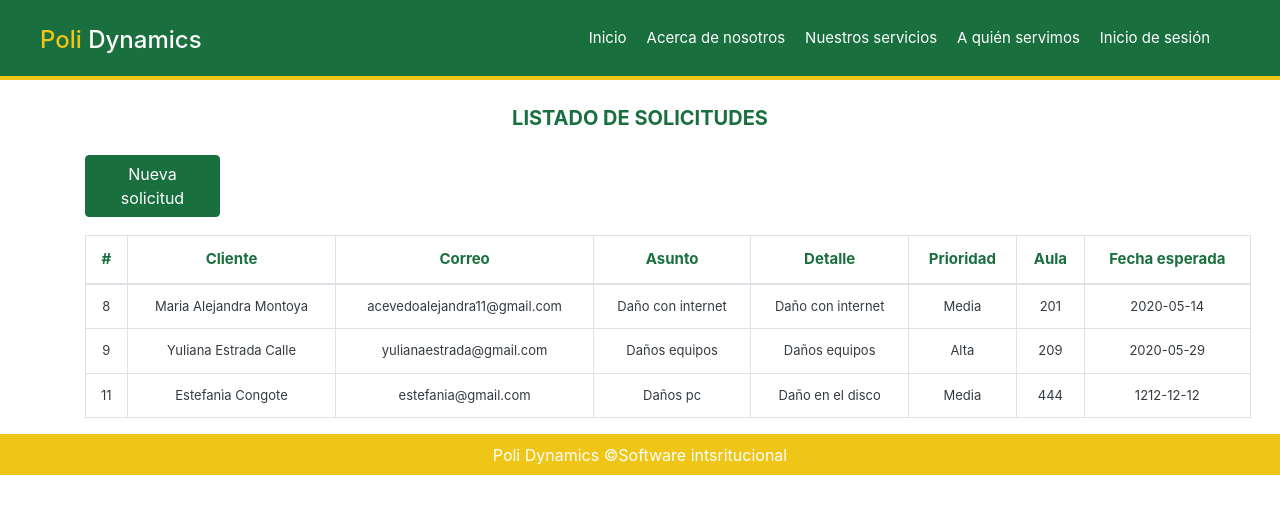
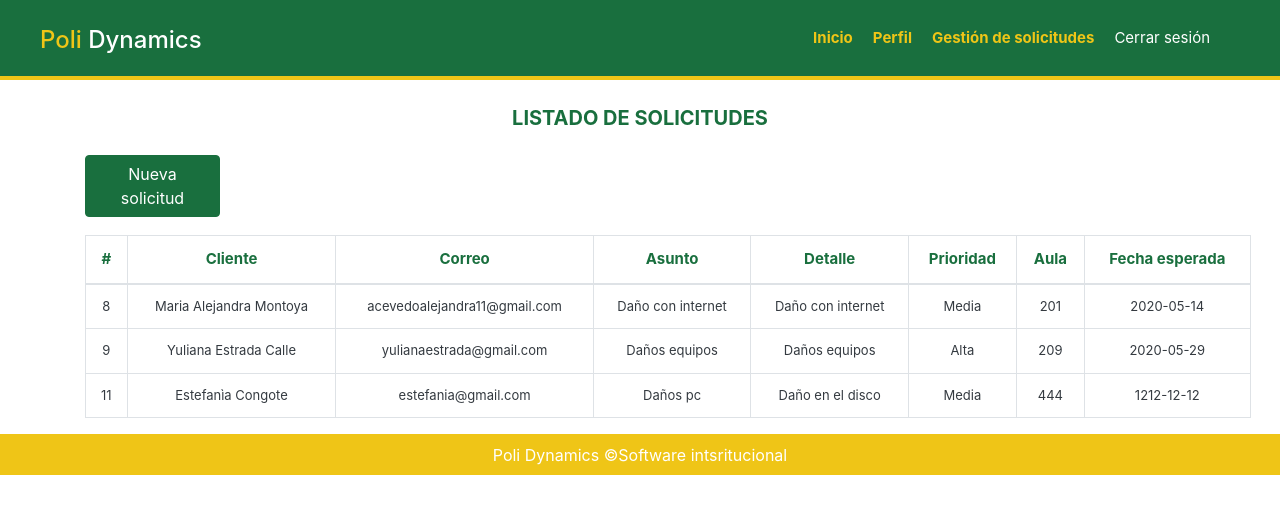
Before and after one commit to alejandra23181/COORDINACION-POLITECNICO, a React (Create React App) app in the folder helpdesk/: page /Usuario in a window 1280 px wide. Shown: the top 514 px of the page. Built offline with nearby package versions, Linux system fonts and the light colour scheme; data requests are answered from the project's data file; sample sign-in values are in the browser's storage.

Commit message:
Se realiza menús, perfiles, gestión perfil

```diff
--- a/helpdesk/src/components/Menu/Menu2.jsx
+++ b/helpdesk/src/components/Menu/MenuAdministrador.jsx
@@ -3,14 +3,21 @@ import "../styles/Menu.scss";
 import { NavLink } from 'react-router-dom';
 
 
-function Menu2 () {
+function MenuAdministrador () {
     const items = [
         {
             name:'Inicio',
+            path:'/Administrador'
+        }, {
+            name:'Gestión disponibilidad',
+            path:'/Administrador'
+        }, {
+            name:'Administrar solicitudes',
+            path:'/Administrador'
+        }
+        , {
+            name:'Cerrar sesión',
             path:'/'
-        }, {
-            name:'Solicitudes',
-            path:'/solicitudes'
         }
     ]
 
@@ -28,4 +35,4 @@ function Menu2 () {
     );
 }
 
-export default Menu2;
+export default MenuAdministrador;
--- /dev/null
+++ b/helpdesk/src/components/Menu/MenuUsuario.jsx
@@ -0,0 +1,38 @@
+import React from 'react';
+import "../styles/Menu.scss";
+import { NavLink } from 'react-router-dom';
+
+
+function MenuUsuario () {
+    const items = [
+        {
+            name:'Inicio',
+            path:'/Usuario'
+        }, {
+            name:'Perfil',
+            path:'/Usuario'
+        }, {
+            name:'Gestión de solicitudes',
+            path:'/Usuario'
+        }
+        , {
+            name:'Cerrar sesión',
+            path:'/'
+        }
+    ]
+
+    return (
+        <header className="cp-menu" >
+            <div className="cp-container">
+                <h5 className="cp-title"><span>Poli</span> Dynamics</h5>
+                <nav className="cp-nav">
+                    {items.map( (item, index) => (
+                        <NavLink exact={true} key={index} activeClassName="cp-item-active"  className="cp-item" to={item.path}>{item.name}</NavLink>
+                    ) )}
+                </nav>
+            </div>
+        </header>
+    );
+}
+
+export default MenuUsuario;
--- a/helpdesk/src/containers/Menu.js
+++ b/helpdesk/src/containers/Menu.js
@@ -6,7 +6,6 @@ import NuestrosServicios from '../pages/nuestros-servicios/NuestrosServicios';
 import Nosotros from '../pages/nosotros/Nosotros';
 import Servimos from '../pages/servimos/Servimos';
 import Footer from '../components/Footer/Footer';
-import Menu1 from '../components/Menu/Menu'
 import PrivateRoute from '../Auth';
 import CRUDSolicitud from '../pages/solicitud/CRUDSolicitud';
 import Login from '../pages/login/Login';
@@ -16,19 +15,19 @@ import Usuario from '../pages/login/Usuario';
 function Menu() {
   return (
     <Router>
-      <Menu1 />
       <Switch>
         <Route path="/nosotros" component={Nosotros} />
         <Route path="/nuestros-servicios" component={NuestrosServicios} />
         <Route path="/a-quien-servimos" component={Servimos} />
         <PrivateRoute path="/solicitudes" component={CRUDSolicitud} />
         <Route path="/login" component={Login} />
-        <Route path="/Administrador" component={Administrador} />
-        <Route path="/Usuario" component={Usuario} />
+        <PrivateRoute path="/Administrador" component={Administrador} />
+        <PrivateRoute path="/Usuario" component={Usuario} />
         <Route path="/" component={Home} />
       </Switch>
       <Footer />
     </Router>
+
   );
 }
 
--- a/helpdesk/src/pages/home/Home.jsx
+++ b/helpdesk/src/pages/home/Home.jsx
@@ -1,13 +1,14 @@
 import React from 'react';
 import Carrusel from '../../components/Carrusel/Carrusel';
 import '../../components/styles/home.scss';
-
+import Menu from '../../components/Menu/Menu';
 
 export default function Home() {
 
 
     return (
         <main className="cp-home" role="main">
+            <Menu />
             <Carrusel />
             <section className='cp-home-container'>
                 <article className='cp-article' >
--- a/helpdesk/src/pages/login/Administrador.js
+++ b/helpdesk/src/pages/login/Administrador.js
@@ -2,7 +2,7 @@ import React, { Component } from "react";
 import '../../components/styles/Solicitudes.css';
 import axios from 'axios';
 import { Modal, ModalHeader, ModalBody, ModalFooter, Label, Table, Input, Button, FormGroup, Row, Col } from 'reactstrap';
-
+import Menu from '../../components/Menu/MenuAdministrador';
 
 class CRUDSolicitud extends Component {
     state = {
@@ -59,8 +59,8 @@ class CRUDSolicitud extends Component {
         let { Cliente, Correo, Asunto, Detalle, Prioridad, Aula, Fecha } = this.state.EditDataSolicitud;
 
         if (this.state.EditDataSolicitud.Cliente !== '' && this.state.EditDataSolicitud.Correo !== '' &&
-      this.state.EditDataSolicitud.Asunto !== '' && this.state.EditDataSolicitud.Detalle !== ''  &&
-      this.state.EditDataSolicitud.Prioridad  !== '' && this.state.EditDataSolicitud.Aula  !== '' &&
+            this.state.EditDataSolicitud.Asunto !== '' && this.state.EditDataSolicitud.Detalle !== '' &&
+            this.state.EditDataSolicitud.Prioridad !== '' && this.state.EditDataSolicitud.Aula !== '' &&
             this.state.EditDataSolicitud.Fecha !== '') {
 
             axios.put('http://localhost:3001/solicitudes/' + this.state.EditDataSolicitud.id, {
@@ -72,7 +72,7 @@ class CRUDSolicitud extends Component {
                 })
             });
             alert('Actualizado con exito');
-    }else{
+        } else {
             alert('Ingrese toda la información');
         }
     }
@@ -138,6 +138,7 @@ class CRUDSolicitud extends Component {
     render() {
         let solicitudes = this.state.solicitudes.map((solicitud) => {
             return (
+
                 <tr key={solicitud.id}>
                     <td>{solicitud.id}</td>
                     <td>{solicitud.Cliente}</td>
@@ -155,6 +156,9 @@ class CRUDSolicitud extends Component {
             )
         });
         return (
+            <div className="">
+                <Menu />
+
                 <div className="App container">
 
                     <h4>LISTADO DE SOLICITUDES</h4>
@@ -386,6 +390,7 @@ class CRUDSolicitud extends Component {
                         </tbody>
                     </Table>
                 </div>
+            </div>
 
         );
     }
--- a/helpdesk/src/pages/login/Usuario.js
+++ b/helpdesk/src/pages/login/Usuario.js
@@ -2,7 +2,7 @@ import React, { Component } from "react";
 import '../../components/styles/Solicitudes.css';
 import axios from 'axios';
 import { Modal, ModalHeader, ModalBody, ModalFooter, Label, Table, Input, Button, FormGroup, Row, Col } from 'reactstrap';
-
+import Menu from '../../components/Menu/MenuUsuario';
 
 class CRUDSolicitud extends Component {
   state = {
@@ -152,6 +152,8 @@ class CRUDSolicitud extends Component {
       )
     });
     return (
+      <div className="">
+      <Menu />
       <div className="App container">
 
         <h4>LISTADO DE SOLICITUDES</h4>
@@ -383,6 +385,7 @@ class CRUDSolicitud extends Component {
           </tbody>
         </Table>
       </div>
+      </div>
 
     );
   }
--- a/helpdesk/src/pages/nosotros/Nosotros.jsx
+++ b/helpdesk/src/pages/nosotros/Nosotros.jsx
@@ -3,6 +3,8 @@ import '../../components/styles/Nosotros.scss';
 import Presentacion from "../../components/Presentacion/Presentacion";
 import C1 from '../../components/images/nosotros/mision.PNG';
 import C2 from '../../components/images/nosotros/vision.PNG';
+import Menu from '../../components/Menu/Menu';
+
 
 export default function Nosotros() {
     const data = [
@@ -11,7 +13,8 @@ export default function Nosotros() {
     ]
 
     return (
-
+        <div className="">
+            <Menu />
             <main className="cp-nosotros" >
                 <div className="cp-container" >
                     <article className='cp-article' >
@@ -22,6 +25,6 @@ export default function Nosotros() {
                     </div>
                 </div>
             </main>
-
+        </div>
     )
 }
--- a/helpdesk/src/pages/nuestros-servicios/NuestrosServicios.jsx
+++ b/helpdesk/src/pages/nuestros-servicios/NuestrosServicios.jsx
@@ -3,6 +3,7 @@ import Presentacion from "../../components/Presentacion/Presentacion";
 import C1 from '../../components/images/nuestros-servicios/logo-1.png';
 import C2 from '../../components/images/nuestros-servicios/logo-2.png';
 import C3 from '../../components/images/nuestros-servicios/logo-3.png';
+import Menu from '../../components/Menu/Menu';
 
 
 export default function NuestrosServicios() {
@@ -14,7 +15,8 @@ export default function NuestrosServicios() {
     ]
 
     return (
-
+        <div className="">
+            <Menu />
             <main className="cp-nosotros" >
                 <div className="cp-container" >
                     <article className='cp-article' >
@@ -23,5 +25,6 @@ export default function NuestrosServicios() {
                     <Presentacion data={data} />
                 </div>
             </main>
+        </div>
     )
 }
--- a/helpdesk/src/pages/servimos/Servimos.jsx
+++ b/helpdesk/src/pages/servimos/Servimos.jsx
@@ -3,6 +3,7 @@ import Presentacion from "../../components/Presentacion/Presentacion";
 import C1 from '../../components/images/servimos/Icon-1.PNG';
 import C2 from '../../components/images/servimos/Icon-2.PNG';
 import C3 from '../../components/images/servimos/Icon-3.PNG';
+import Menu from '../../components/Menu/Menu';
 
 
 export default function Servimos() {
@@ -14,6 +15,8 @@ export default function Servimos() {
     ]
 
     return (
+        <div className="">
+            <Menu />
             <main className="cp-nosotros" >
                 <div className="cp-container" >
                     <article className='cp-article' >
@@ -22,5 +25,6 @@ export default function Servimos() {
                     <Presentacion data={data} />
                 </div>
             </main>
+        </div>
     )
 }
```
Also changed, not shown: helpdesk/src/pages/login/Login.js (+11 -3 lines). Lines whose indentation alone changed are shown as unchanged.
